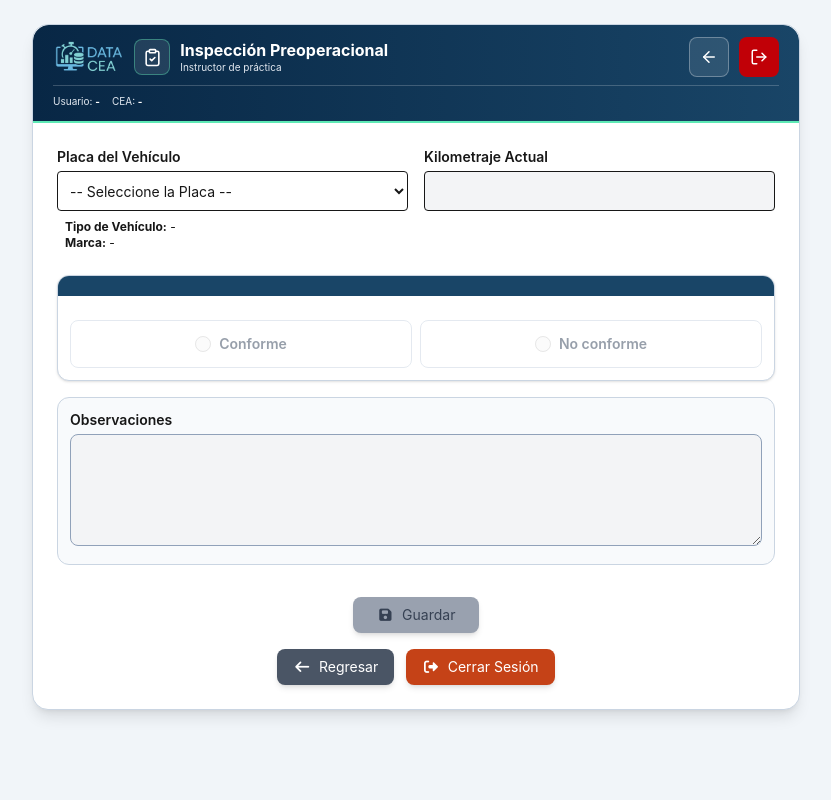
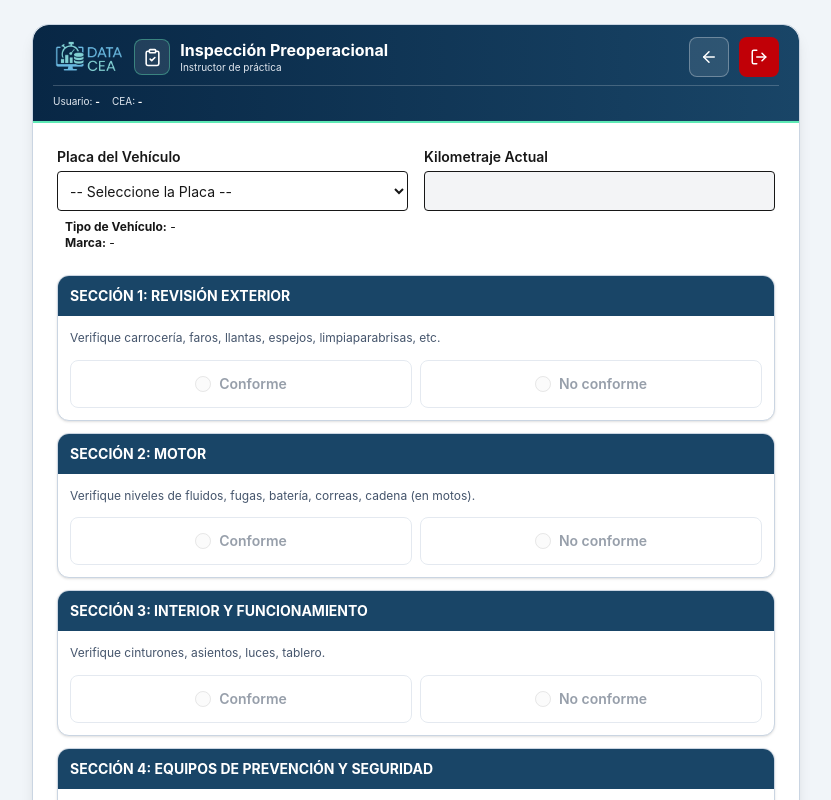
Before and after one commit to YulianoB/DATA-CEA, a Next.js app: page /instructor/practica/inspeccion in a window 1280 px wide. Shown: the top 800 px of the page, without its empty margins (224-1055 px from the left). Built offline with nearby package versions, Linux system fonts and the light colour scheme; sample sign-in values are in the browser's storage.

Commit message:
Corregir sintaxis del listado de secciones de inspección

```diff
--- a/app/instructor/practica/inspeccion/page.js
+++ b/app/instructor/practica/inspeccion/page.js
@@ -1723,7 +1723,7 @@ const puedeGuardar =
             SECCIONES
         ==================================================== */}
 
-        {[[
+        {[
           {
             id:
               'revisionExterior',
@@ -1764,7 +1764,7 @@ const puedeGuardar =
             desc:
               'SOAT, RTM, licencia, tarjeta de servicio, certificado instructor, cédula.',
           },
-        ]].map((section) => (
+        ].map((section) => (
           <TarjetaInspeccion key={section.id} titulo={section.title} descripcion={section.desc} estado={secciones[section.id]} disabled={!placaSeleccionada || validandoDocumentos || !documentacionVehiculoValida} onChange={(valor) => handleSeccionChange(section.id, valor)} />
         ))}
 
```
